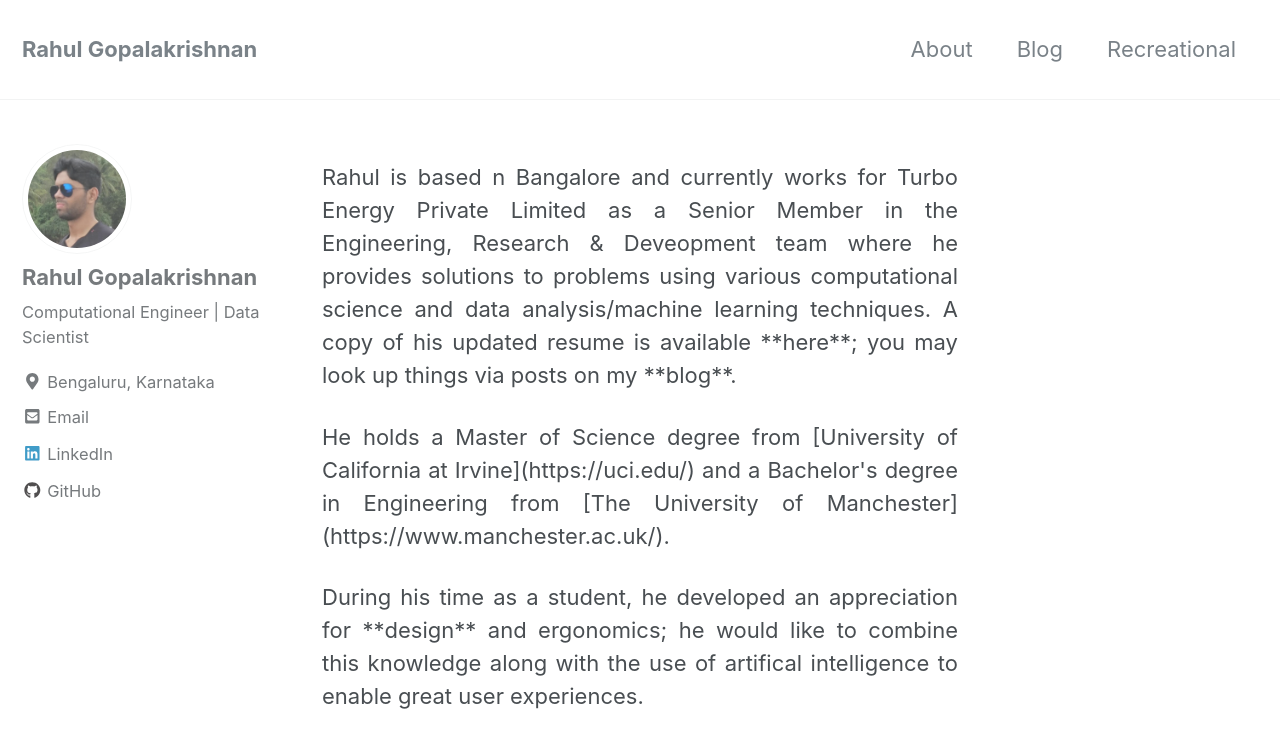
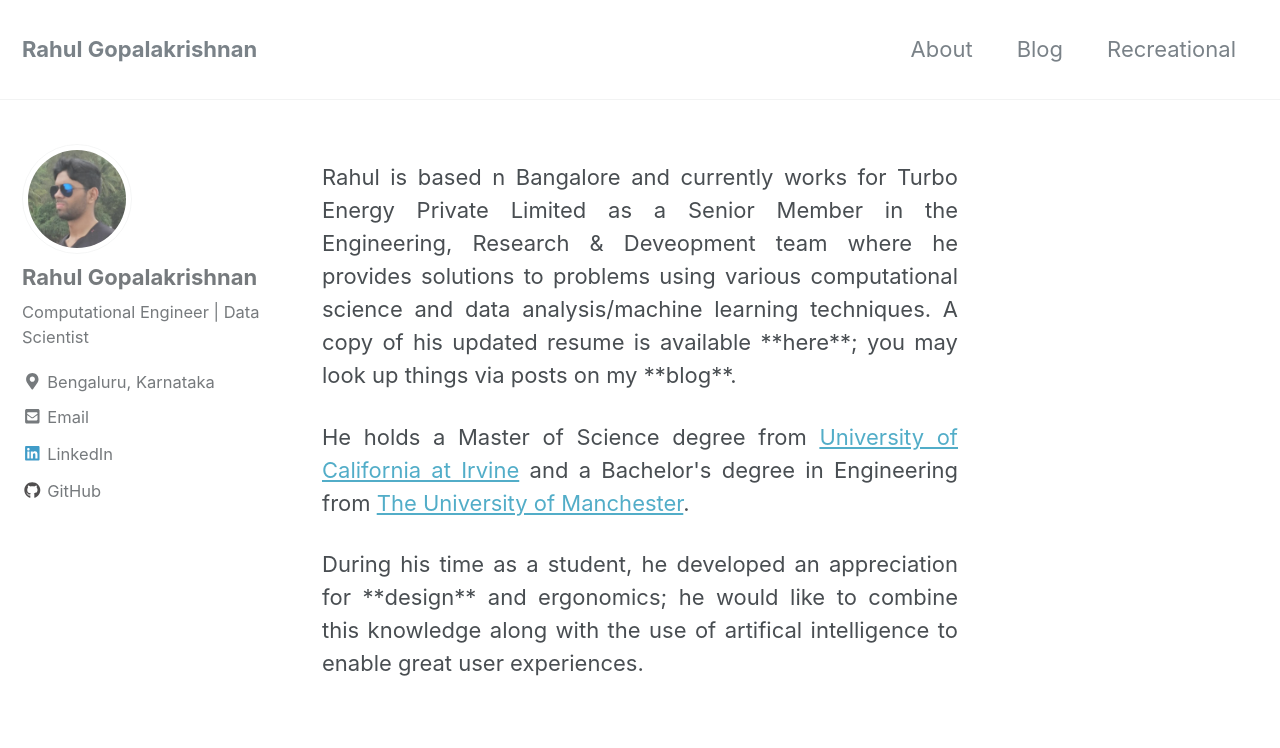
Before and after one commit to gopalrahulrg/gopalrahulrg.github.io, a Jekyll site: the page built from _pages/about.md, in a window 1280 px wide and 900 px high. Shown: the top 748 px of the window. Built offline with Jekyll 4.4.1, drawn with Linux system fonts in a browser that asks for light colours; nearby versions of some CDN libraries; some of the changed lines change nothing that is shown.

Commit message:
Update about.md

```diff
--- a/_pages/about.md
+++ b/_pages/about.md
@@ -6,6 +6,6 @@ header:
 
 <p style='text-align: justify;'>Rahul is based n Bangalore and currently works for Turbo Energy Private Limited as a Senior Member in the Engineering, Research & Deveopment team where he provides solutions to problems using various computational science and data analysis/machine learning techniques. A copy of his updated resume is available **here**; you may look up things via posts on my **blog**.<p>
 
-<p style='text-align: justify;'>He holds a Master of Science degree from [University of California at Irvine](https://uci.edu/) and a Bachelor's degree in Engineering from [The University of Manchester](https://www.manchester.ac.uk/).<p>
+<p style='text-align: justify;'>He holds a Master of Science degree from <a href="https://uci.edu/">University of California at Irvine</a> and a Bachelor's degree in Engineering from <a href="https://www.manchester.ac.uk/">The University of Manchester</a>.<p>
 
 <p style='text-align: justify;'>During his time as a student, he developed an appreciation for **design** and ergonomics; he would like to combine this knowledge along with the use of artifical intelligence to enable great user experiences.<p>
```
